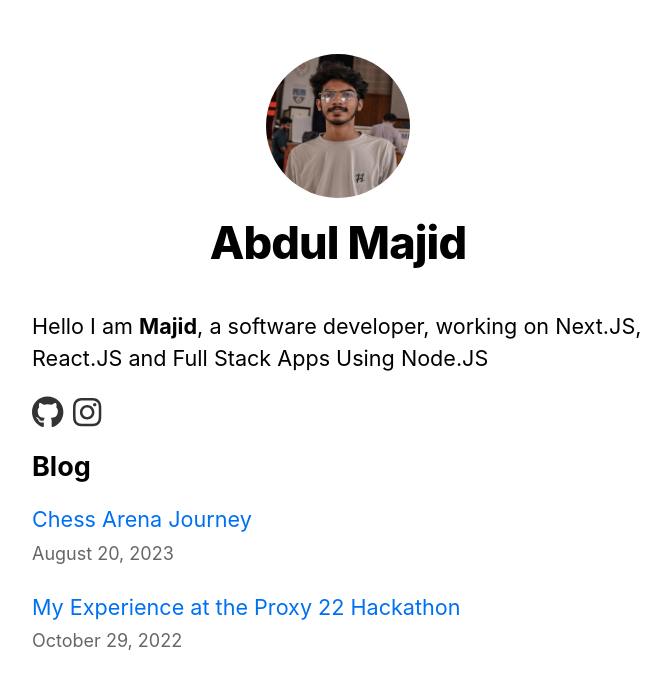
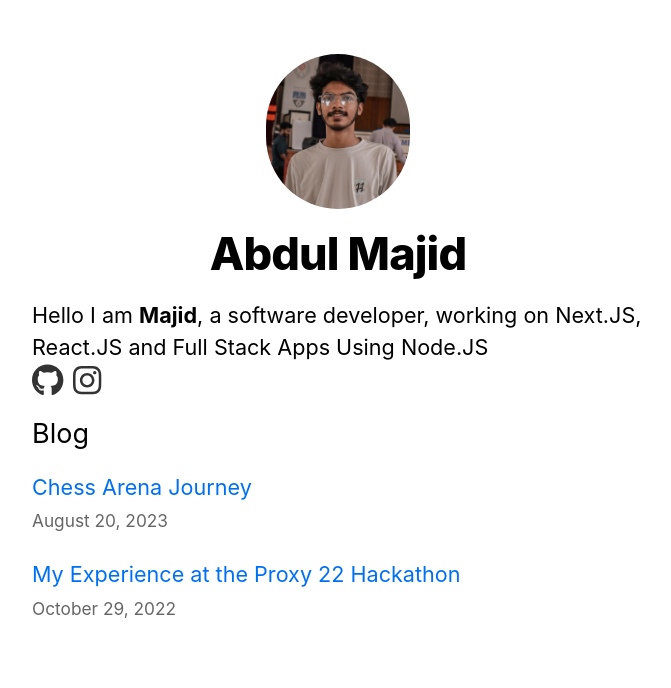
Before and after one commit to majid-2002/majid-2002.github.io, a Next.js app: page / in a window 1280 px wide. Shown: the top 688 px of the page, without its empty margins (302-973 px from the left). Built offline with nearby package versions, Linux system fonts and the light colour scheme.

Commit message:
f: added tailwind"

```diff
--- a/package.json
+++ b/package.json
@@ -17,5 +17,10 @@
     "react-dom": "18.2.0",
     "remark": "^14.0.2",
     "remark-html": "^15.0.2"
+  },
+  "devDependencies": {
+    "autoprefixer": "^10.4.16",
+    "postcss": "^8.4.31",
+    "tailwindcss": "^3.3.5"
   }
 }
--- /dev/null
+++ b/postcss.config.js
@@ -0,0 +1,6 @@
+module.exports = {
+  plugins: {
+    tailwindcss: {},
+    autoprefixer: {},
+  },
+}
--- a/styles/global.css
+++ b/styles/global.css
@@ -1,3 +1,8 @@
+@tailwind base;
+@tailwind components;
+@tailwind utilities;
+
+
 html,
 body {
   padding: 0;
--- /dev/null
+++ b/tailwind.config.js
@@ -0,0 +1,15 @@
+/** @type {import('tailwindcss').Config} */
+module.exports = {
+  content: [
+    "./app/**/*.{js,ts,jsx,tsx,mdx}",
+    "./pages/**/*.{js,ts,jsx,tsx,mdx}",
+    "./components/**/*.{js,ts,jsx,tsx,mdx}",
+
+    // Or if using `src` directory:
+    "./src/**/*.{js,ts,jsx,tsx,mdx}",
+  ],
+  theme: {
+    extend: {},
+  },
+  plugins: [],
+}
```
Also changed, not shown: 1 other file (tests, documents, lock files or other folders).
